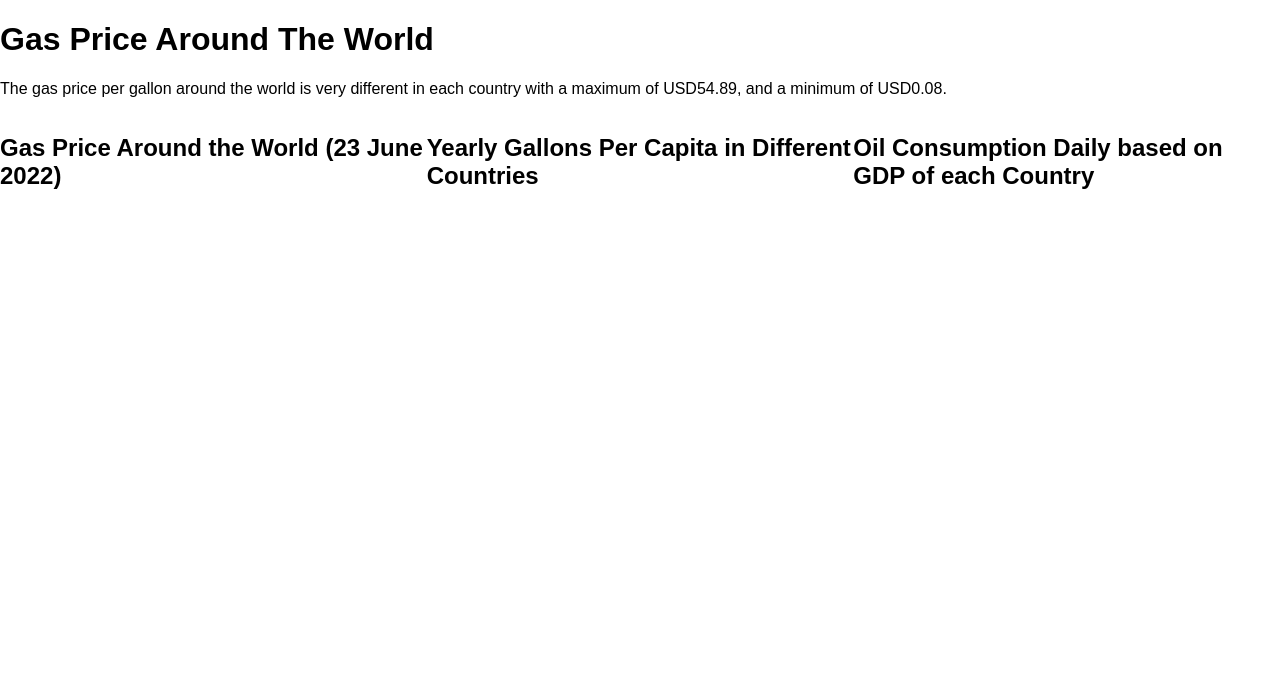
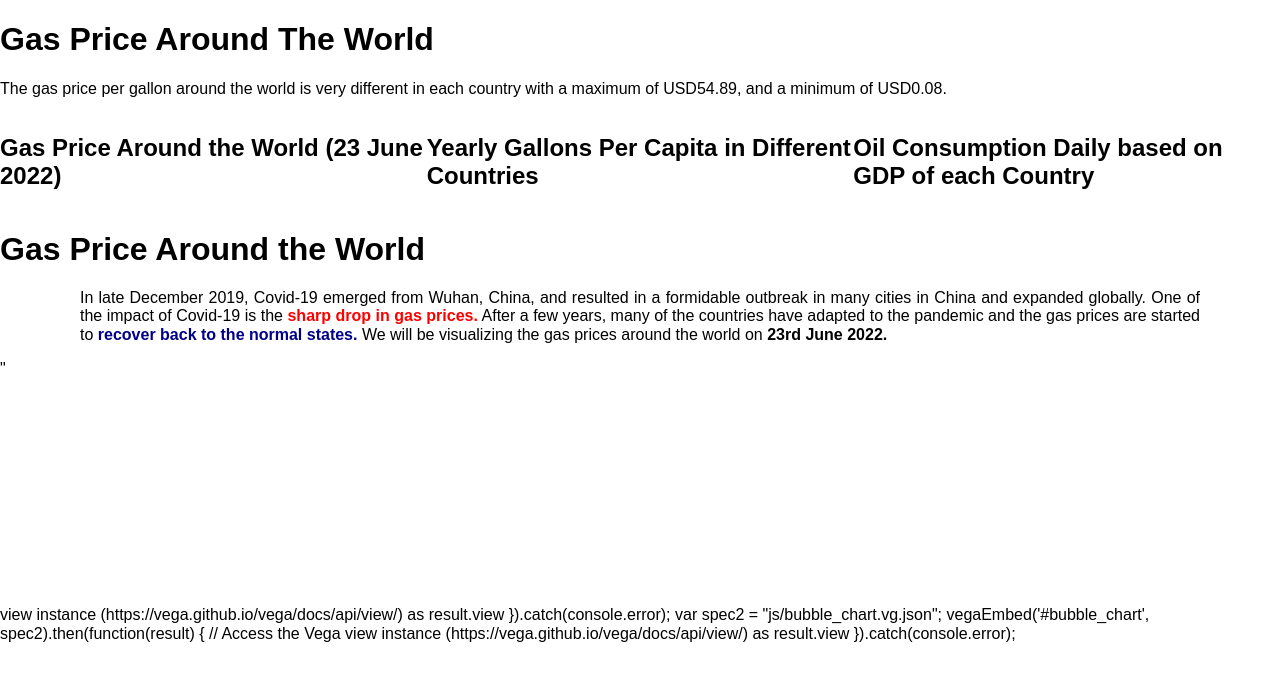
Before and after one commit to JayceJeff/3179A2, a plain HTML site: page A2-html/layout.html in a window 1280 px wide. Drawn offline with nearby package versions, Linux system fonts and the light colour scheme; files that its build step writes are made by us from their sources; a script that the page names is missing; a web font is replaced by a local one.

Commit message:
Update layout.html

```diff
--- a/A2-html/layout.html
+++ b/A2-html/layout.html
@@ -61,7 +61,92 @@
 
         var spec2 = "js/stackedbar_chart.vg.json";
       vegaEmbed('#stackedbar_chart', spec2).then(function(result) {
-        // Access the Vega view instance (https://vega.github.io/vega/docs/api/view/) as result.view
+        // Access the Vega <!DOCTYPE html>
+<html>
+<head>
+  <!-- Import Vega & Vega-Lite (does not have to be from CDN) -->
+  <script src="https://cdn.jsdelivr.net/npm/vega@5.20.2"></script>
+  <script src="https://cdn.jsdelivr.net/npm/vega-lite@5.1.0"></script>
+  <script src="https://cdn.jsdelivr.net/npm/vega-embed@6.17.0"></script>
+
+  <!-- CSS file -->
+  <link rel="stylesheet" type="text/css" href="css/styles.css" media="all">
+
+  <!-- Open Sans font -->
+  <link href="https://fonts.googleapis.com/css2?family=Fondamento&family=Open+Sans&family=Roboto&display=swap" rel="stylesheet">
+
+</head>
+
+<body>
+  <div class="page">
+    <div class ="pure-g" style = "position: relative; width:100%">
+      <div class = "pure-u-1-1">
+        <h1>
+          <span id = "title"> Gas Price Around the World </span>
+        </h1>
+          <p style="padding-left:5em; padding-right:5em; text-align: justify;"> In late December 2019, Covid-19 emerged from Wuhan, China,
+            and resulted in a formidable outbreak in many cities in China and expanded globally. One of the impact of Covid-19 is the
+            <span style = "font-weight: bold; color: red">sharp drop in gas prices.</span>
+            After a few years, many of the countries have adapted to the pandemic and the gas prices are started to
+            <span style = "font-weight: bold; color: darkblue">recover back to the normal states.</span>
+            We will be visualizing the gas prices around the world on
+            <span style = "font-weight: bold; color: black">23rd June 2022.</span>
+          </p>"
+  </div>
+
+  <div class = "pure-g" style="position: relative; width:100%;">
+    <div class = "pure-u-1-1">
+      <div class = "description middle">
+        <div class = "inner">
+          <h1 style="color: White">How Was The Gas Price on 23rd June 2022?</h1>
+        </div>
+      </div>
+    </div>
+  </div>
+
+  <div class="pure-g" style="position: relative; width:100%;">
+    <div class = "pure-u-1-1" style="padding-bottom: 2em;">
+      <div style="margin: 0 auto;">
+        <div id ="chloropleth_map">
+        </div>
+      </div>
+    </div>
+  </div>
+
+  <div class="pure-g" style="position: relative, width:100%;">
+    <div class="pure-u-1-1">
+      <div class="description middle">
+        <div class="inner">
+          <h1 style="color: white">How Many Barrels of Oil Needed for each Country Based on their GDP and Population?</h1>
+        </div>
+      </div>
+    </div>
+  </div>
+
+  </div>
+  </div>
+
+
+<script type="text/javascript">
+
+  var spec1 = "js/map.vg.json";
+  vegaEmbed('#chloropleth_map', spec1).then(function(result) {
+    // Access the Vega view instance (https://vega.github.io/vega/docs/api/view/) as result.view
+  }).catch(console.error);
+
+  var spec2 = "js/bubble_chart.vg.json";
+  vegaEmbed('#bubble_chart', spec2).then(function(result) {
+    // Access the Vega view instance (https://vega.github.io/vega/docs/api/view/) as result.view
+  }).catch(console.error);
+
+  var spec3 = "js/stacked_barchart.vg.json";
+  vegaEmbed('#stacked_barchart', spec3).then(function(result) {
+    // Access the Vega view instance (https://vega.github.io/vega/docs/api/view/) as result.view
+  }).catch(console.error);
+
+    </script>
+  </body>
+</html>view instance (https://vega.github.io/vega/docs/api/view/) as result.view
       }).catch(console.error);
 
       var spec2 = "js/bubble_chart.vg.json";
```
